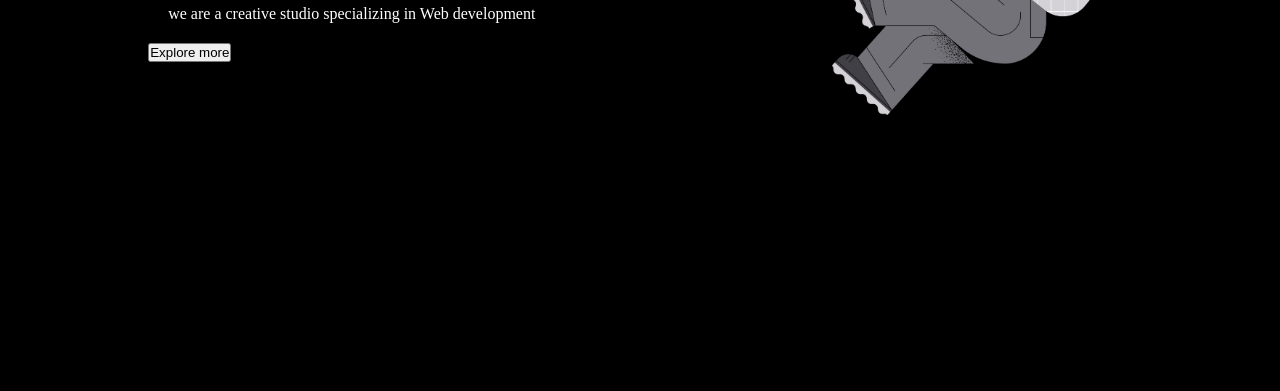
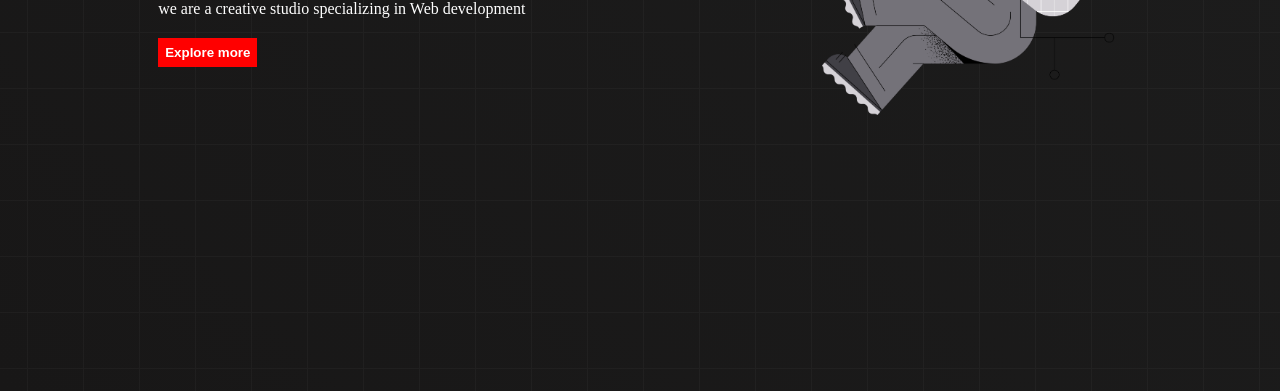
Before and after one commit to Mahmudulhasan162/first-practice-project, a plain HTML site: page index.html in a window 1280 px wide. Shown: the part 512-903 px from the top of the page. Drawn offline with Linux system fonts and the light colour scheme.

Commit message:
banner successfully added

```diff
--- a/style.css
+++ b/style.css
@@ -46,6 +46,9 @@
     /* border: 1px solid black; */
     height: 100vh;
     background-color: black;
+    background-image: url("/images/background.png"),
+    linear-gradient(45deg,rgb(24, 23, 23),rgb(29, 29, 29));
+
 }
 h1{
     font-size: 36px;
@@ -53,6 +56,15 @@ h1{
 
 }
 p{
-    margin: 20px;
+    margin-top: 20px;
+    margin-bottom: 20px;
     color: white;
 }
+.btn{
+    padding: 7px;
+    font-weight: bold;
+    background-color: red;
+    border: none;
+    color: white;
+    cursor: pointer;
+}
```
